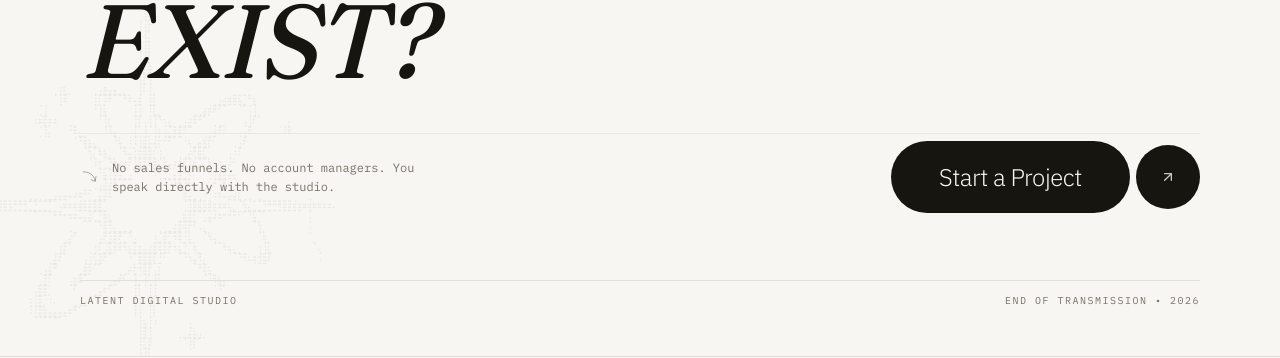
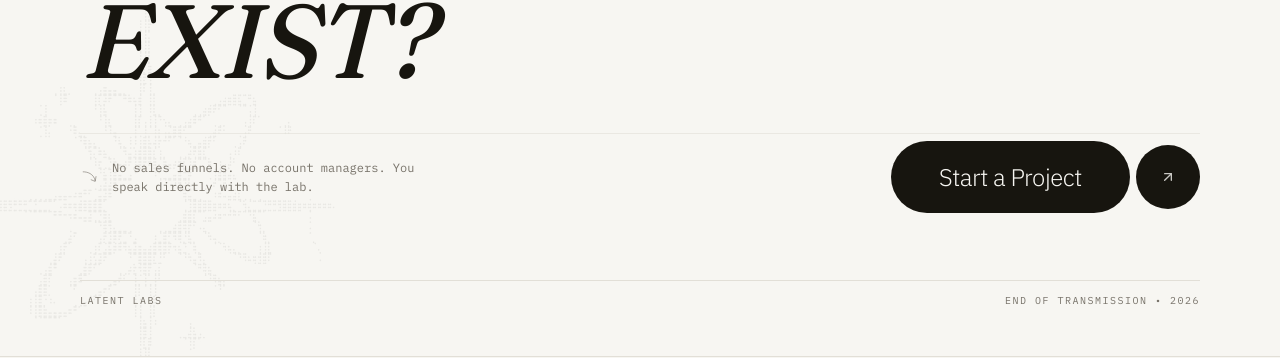
Before and after one commit to theninthfoundry/latent-, a Next.js app: page /work in a window 1280 px wide. Shown: the part 1732-2090 px from the top of the page. Built offline with nearby package versions, Linux system fonts and the light colour scheme; no server answers.

Commit message:
chore(release): lock LATENT as finished digital atelier artifact

```diff
--- a/src/components/latent/cta.tsx
+++ b/src/components/latent/cta.tsx
@@ -49,14 +49,14 @@ export function FinalCTA() {
           <div className="flex items-center gap-3 text-ink-muted">
             <HandDrawnArrow direction="down-right" className="w-5 h-5 shrink-0" />
             <span className="font-mono text-xs text-ink-muted max-w-xs font-light leading-relaxed">
-              No sales funnels. No account managers. You speak directly with the studio.
+              No sales funnels. No account managers. You speak directly with the lab.
             </span>
           </div>
 
           <div className="flex sm:justify-end">
             <SplitCTAButton
               label="Start a Project"
-              href="mailto:inquiries@latent.studio"
+              href="mailto:inquiries@latent.labs"
               size="lg"
             />
           </div>
@@ -65,7 +65,7 @@ export function FinalCTA() {
 
       {/* Bottom Anchor */}
       <div className="font-mono text-[10px] text-ink-muted uppercase tracking-widest flex justify-between pt-3 border-t border-paper-border shrink-0 relative z-10">
-        <span>LATENT Digital Studio</span>
+        <span>LATENT Labs</span>
         <span>End of Transmission &bull; 2026</span>
       </div>
     </section>
```
